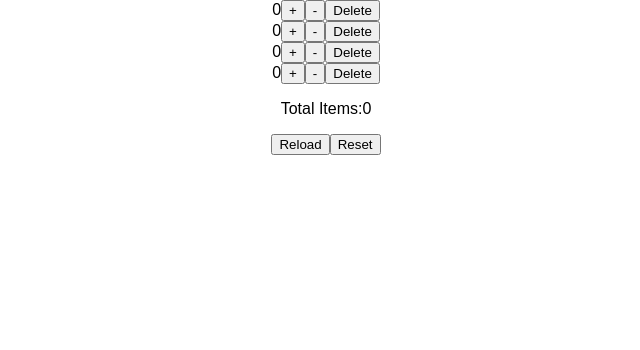
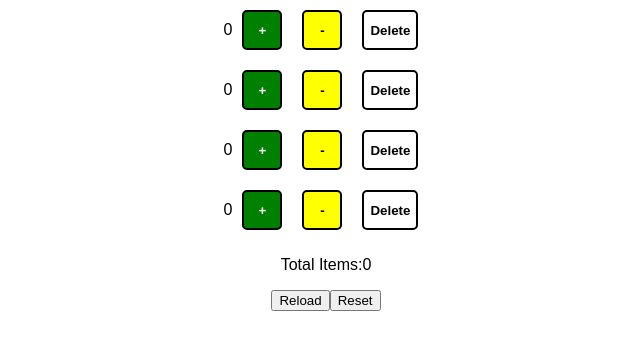
Before and after one commit to karan-007/cart-counter, a React (Create React App) app: page / in a window 1280 px wide. Shown: the top 350 px of the page, without its empty margins (314-954 px from the left). Built offline with nearby package versions, Linux system fonts and the light colour scheme.

Commit message:
styling done for plus and minus buttons

```diff
--- /dev/null
+++ b/src/components/buttons.css
@@ -0,0 +1,18 @@
+.Button {
+  height: 40px;
+  margin: 10px;
+  background-color: white;
+  border-style: none;
+  border: 2px solid black;
+  border-radius: 5px;
+  font-weight: bold;
+}
+.ButtonPlus {
+  width: 40px;
+  background-color: green;
+  color: #fff;
+}
+.ButtonMinus {
+  width: 40px;
+  background-color: yellow;
+}
--- a/src/components/buttons.js
+++ b/src/components/buttons.js
@@ -1,12 +1,13 @@
 import React from 'react'
+import "./buttons.css"
 
 function buttons(props) {
     return (
-        <div>
+        <div className="Counter">
             <span>{props.value}</span>
-            <button onClick={() => props.onAdd(props.id)}>+</button>
-            <button onClick={() => props.onMinus(props.id)}>-</button>
-            <button onClick={() => props.onDelete(props.id)}>Delete</button>
+            <button className="Button ButtonPlus" onClick={() => props.onAdd(props.id)}>+</button>
+            <button className="Button ButtonMinus" onClick={() => props.onMinus(props.id)}>-</button>
+            <button className="Button ButtonDelete" onClick={() => props.onDelete(props.id)}>Delete</button>
         </div>
     )
 }
```
Also changed, not shown: src/components/counter.css (added).
